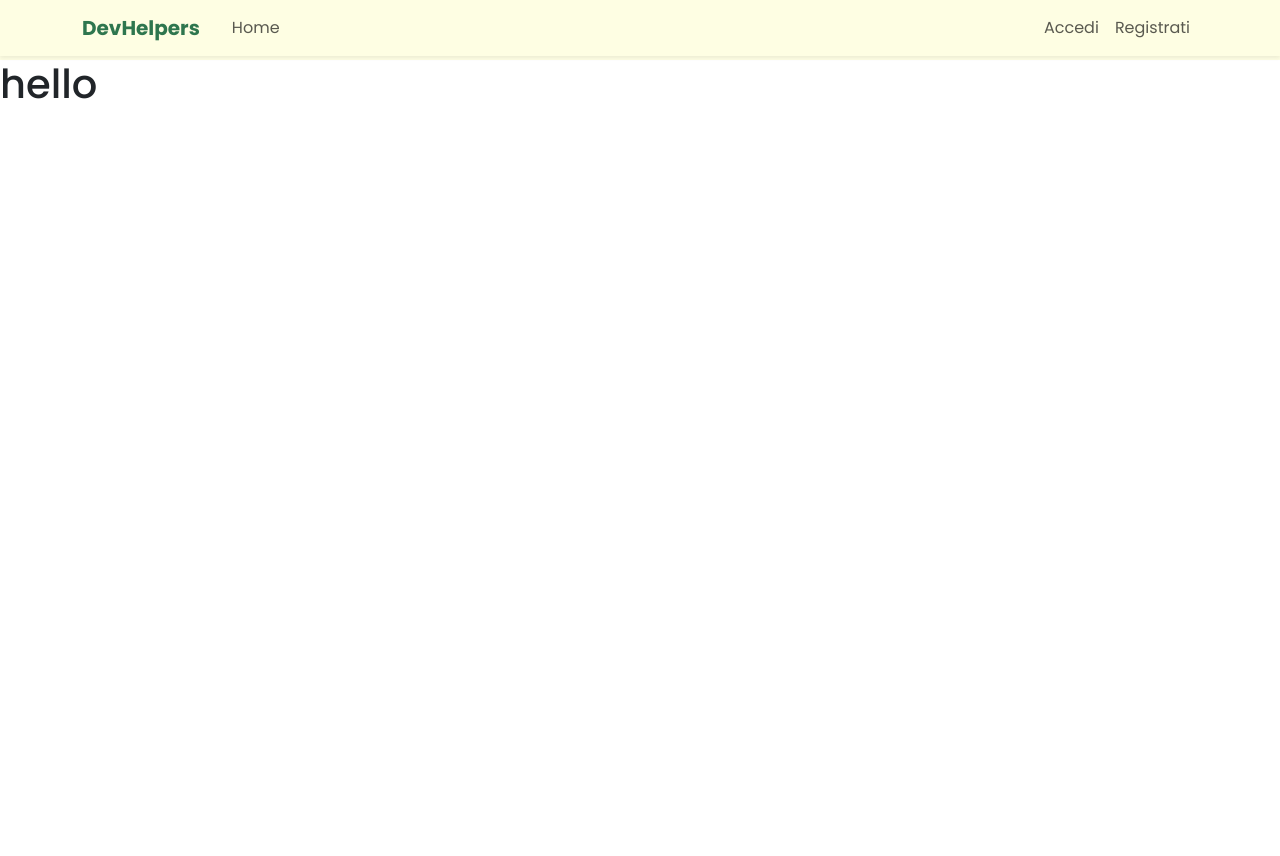
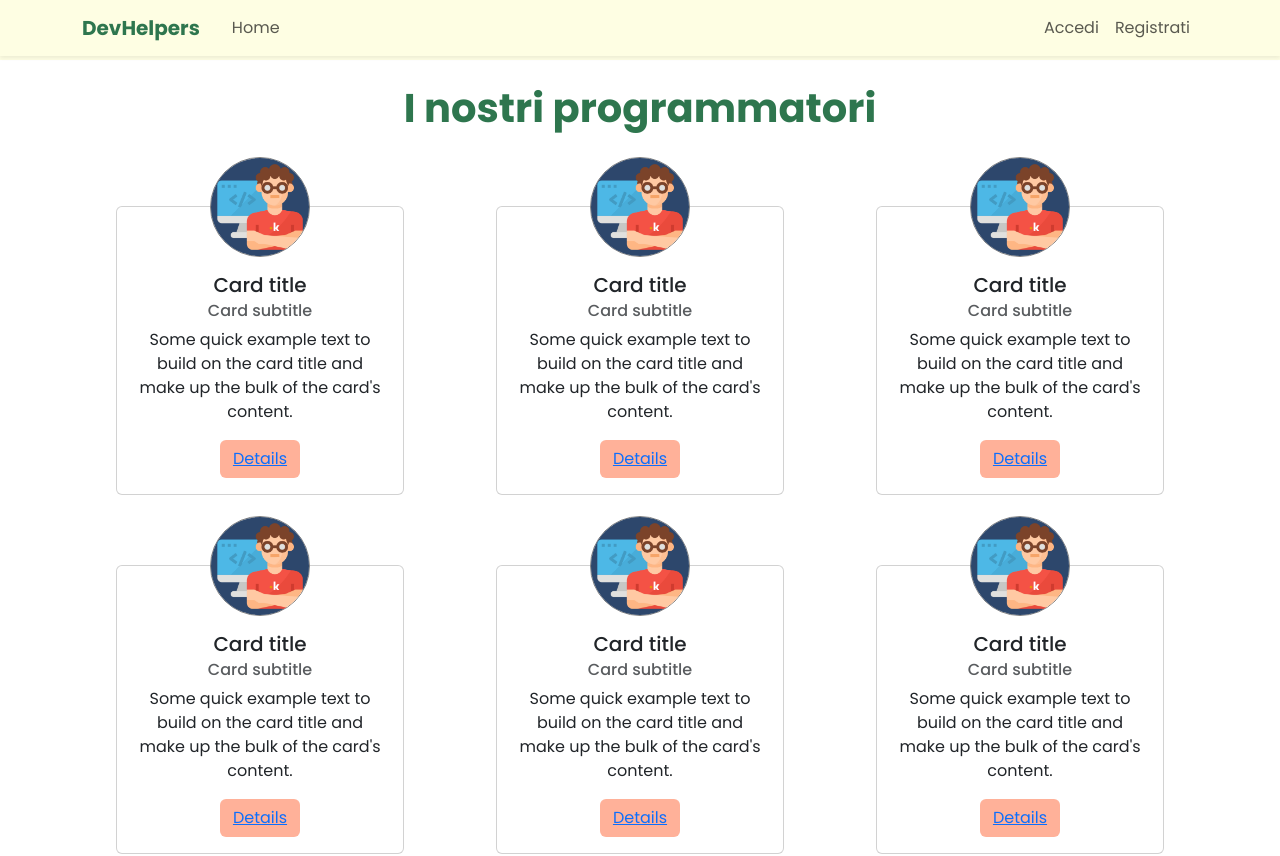
Before and after one commit to FrancescaLoria/devhelpers-vue, a Vue app: page /details/1 in a window 1280 px wide. Shown: the top 856 px of the page. Before the commit the page ends 800 px from the top, so only its background shows below. Built offline with nearby package versions, Linux system fonts and the light colour scheme.

Commit message:
static card

```diff
--- a/src/Pages/AdvancedSearch.vue
+++ b/src/Pages/AdvancedSearch.vue
@@ -15,12 +15,20 @@ export default {
 </script>
 
 <template>
-    <h1>hello</h1>
-    <div class="card-container" v-for="developer in developers">
-        <router-link :to="{ name: 'developerDetails', params: { id: developer.id } }">
-            <DevelopersCard />
-        </router-link>
+    <div class="container">
+        <h1 class="title text-center my-4 fw-bold">I nostri programmatori</h1>
+        <div class="row">
+            <div class="col" v-for="x in 20">
+                <DevelopersCard />
+            </div>
+        </div>
     </div>
 </template>
 
-<style lang="scss" scoped></style>
+<style lang="scss" scoped>
+@use "../styles/partials/variables" as *;
+
+.title {
+    color: $dark-green;
+}
+</style>
--- a/src/components/DevelopersCard.vue
+++ b/src/components/DevelopersCard.vue
@@ -8,11 +8,57 @@ export default {
 
 
 <template>
-    <h2>questa è la card</h2>
+    <div class="card developer-card text-center" style="width: 18rem;">
+        <div class="card-body">
+            <h5 class="card-title">Card title</h5>
+            <h6 class="card-subtitle mb-2 text-body-secondary">Card subtitle</h6>
+            <p class="card-text">Some quick example text to build on the card title and make up the bulk of the
+                card's content.</p>
+            <button type="button" class="btn">
+                <a href="#" class="card-link">Details</a>
+            </button>
+
+
+            <div class="container-img">
+                <img src="../assets/image/webdeveloper.jpg" alt="">
+            </div>
+        </div>
+    </div>
 </template>
 
 
 
 <style lang="scss" scoped>
-@use "../styles/partials/variables"
+@use "../styles/partials/variables" as *;
+
+.developer-card {
+    margin: 50px auto 20px;
+    padding-top: 50px;
+    position: relative;
+
+
+    .container-img {
+        width: 100px;
+        height: 100px;
+        border-radius: 50%;
+        border: 1px solid gray;
+        position: absolute;
+        top: 0;
+        left: 50%;
+        transform: translate(-50%, -50%);
+
+        img {
+            width: 100%;
+            height: 100%;
+            border-radius: 50%;
+            object-fit: cover;
+        }
+    }
+
+    .btn {
+        background-color: $pink;
+        color: $light-green;
+
+    }
+}
 </style>
```
Also changed, not shown: src/assets/image/webdeveloper.jpg (added).
